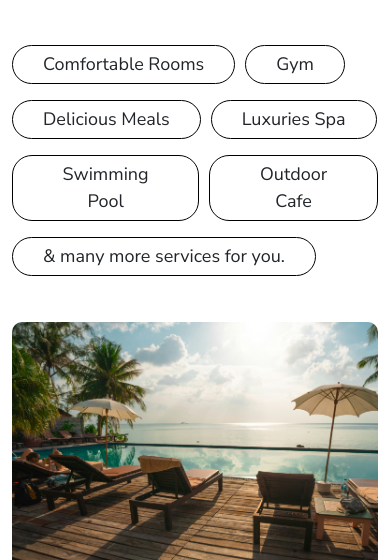
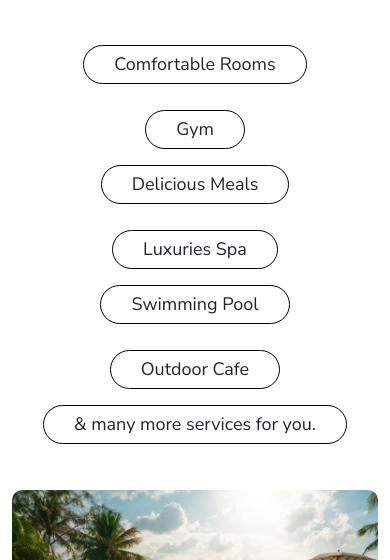
Before and after one commit to ShreyaKumar-dev/The_Lesta_Hotel, a plain HTML site: page index.html in a window 390 px wide. Shown: the part 1280-1840 px from the top of the page. Drawn offline with nearby package versions, Linux system fonts and the light colour scheme; a web font is replaced by a local one.

Commit message:
initial update

```diff
--- a/style.css
+++ b/style.css
@@ -316,7 +316,9 @@ html, body {
         gap: 10px;
     }
 
-    .badges{
+    .badge-sec1{
         align-items: center;
+        flex-direction: column;
+        justify-content: center;
     }
 }
```
